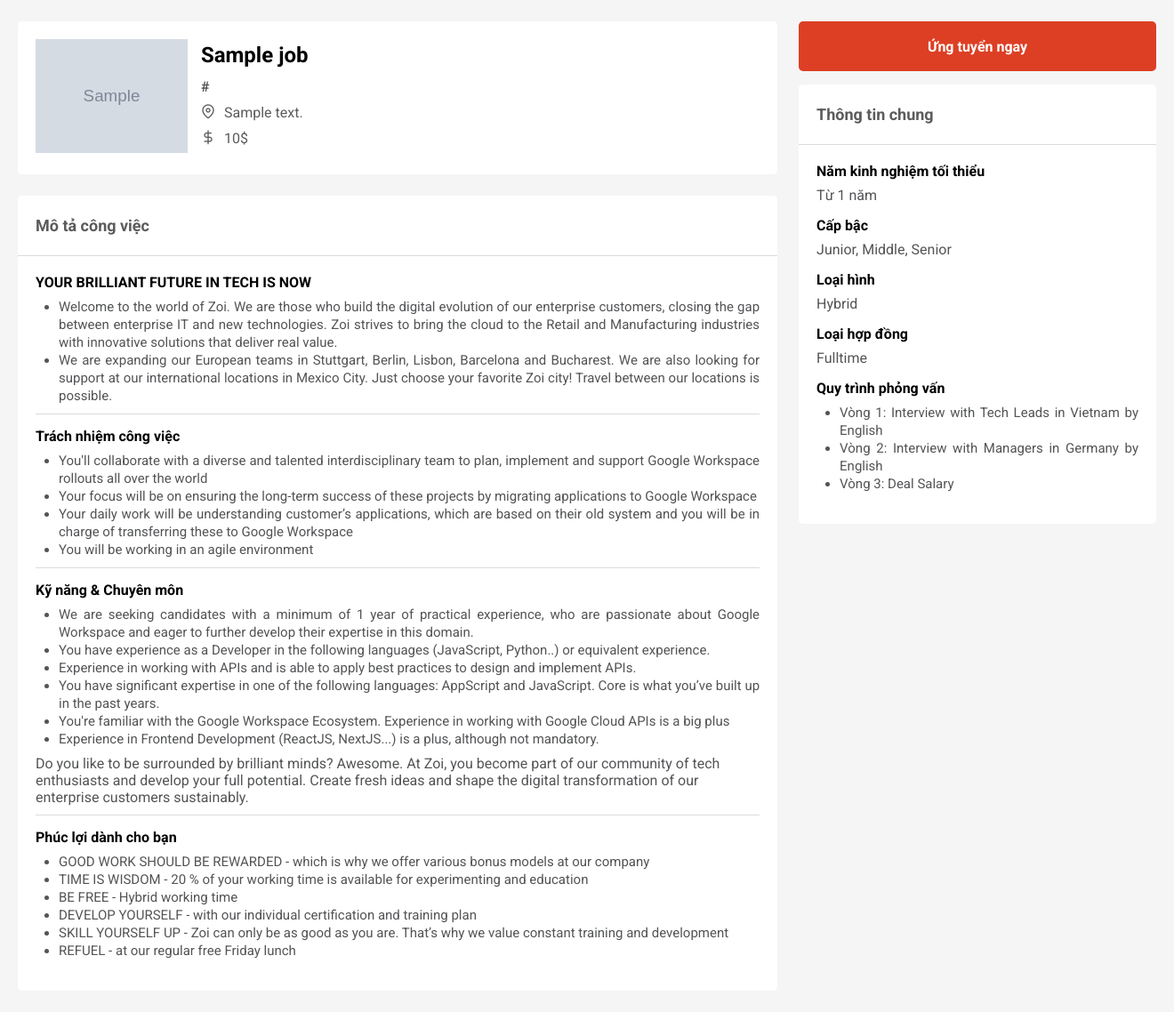
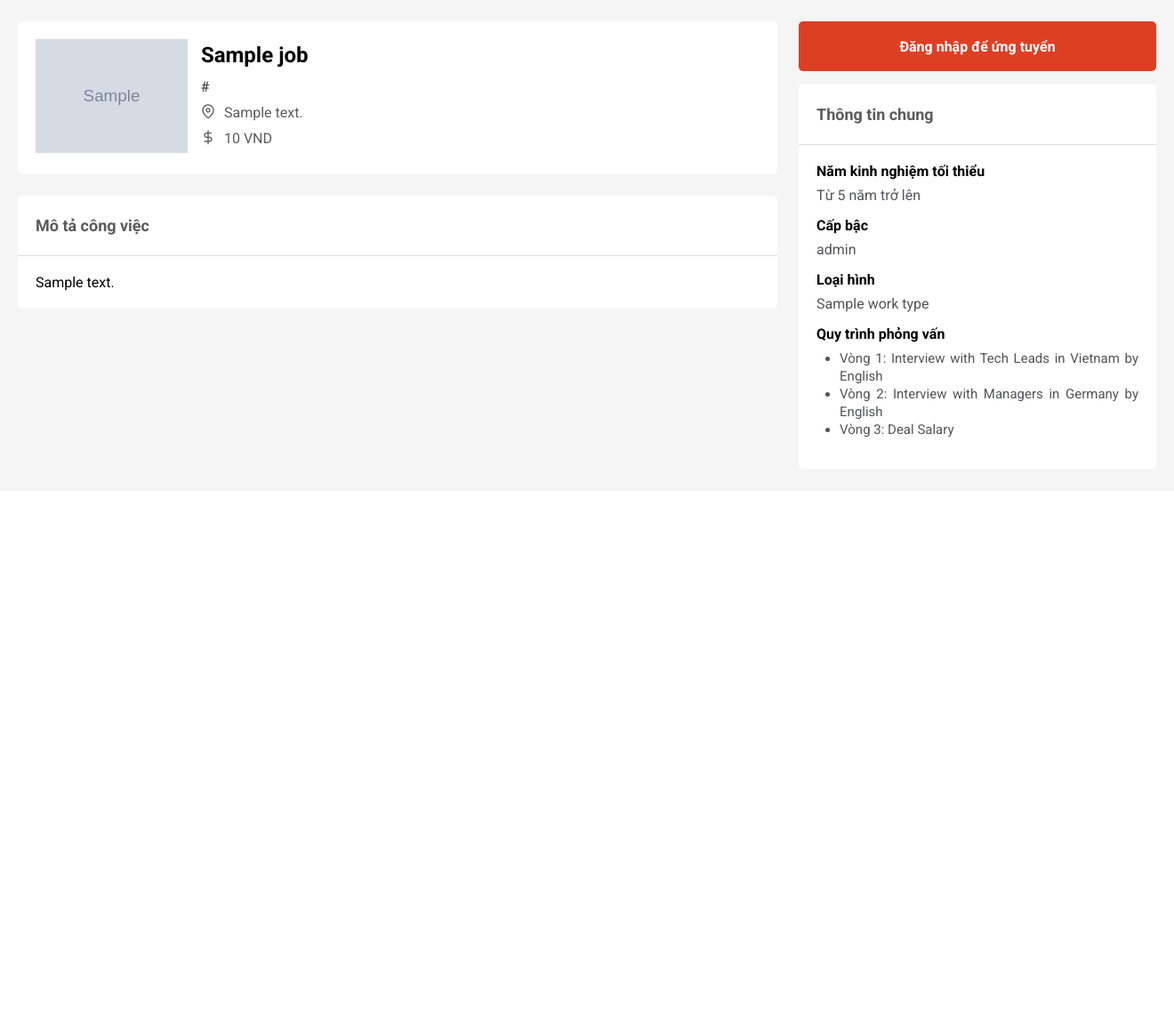
Before and after one commit to tranthetan/career, a Django app: template templates/app/detail.html in a window 1320 px wide. Shown: the part 40-1178 px from the top of the page at 89% size. After the commit the page ends 532 px from the top, so only its background shows below. Run offline with Django 5.2, Linux system fonts and the light colour scheme; the template is opened without the code that fills it: most values are stand-ins (such as "Sample title", 1, 10 or a date in 2020); grey boxes marked "Sample" are stand-in pictures; some web fonts are replaced.

Commit message:
update form apply

```diff
--- a/templates/app/detail.html
+++ b/templates/app/detail.html
@@ -1,14 +1,108 @@
 {% load static %}
 <!DOCTYPE html>
 <html lang="en">
+
 <head>
     <meta charset="UTF-8">
     <meta name="viewport" content="width=device-width, initial-scale=1.0">
     <title>Python</title>
     <link href="{% static 'css/style.css' %}" rel="stylesheet" type="text/css">
-    <link href="{% static 'css/feather.css' %}" rel="stylesheet" type="text/css">
+    <link href="{% static 'feather/feather.css' %}" rel="stylesheet" type="text/css">
     <link href="{% static 'css/h-detail.css' %}" rel="stylesheet" type="text/css">
+    <style>
+        .overlay-bg {
+            visibility: hidden;
+            opacity: 0;
+            transition: 0.3s ease;
+            position: fixed;
+            top: 0;
+            right: 0;
+            width: 100vw;
+            height: 100vh;
+            background-color: rgba(0, 0, 0, 0.6);
+            z-index: 2;
+        }
+
+        .overlay-bg.show {
+            display: unset;
+            visibility: visible;
+            opacity: 1;
+            transition: 0.3s ease;
+        }
+
+        .popup-form {
+            visibility: hidden;
+            opacity: 0;
+            position: fixed;
+            top: 50%;
+            left: 50%;
+            background: #f6f6f6;
+            width: 500px;
+            padding: 24px;
+            transform: translate(-50%, -50%);
+            z-index: 3;
+            transition: 0.3s all;
+        }
+
+        @media screen and (max-width: 559px) {
+            .popup-form {
+                width: 350px;
+            }
+        }
+
+        @media screen and (max-width: 359px) {
+            .popup-form {
+                width: 300px;
+            }
+        }
+
+        .popup-form.show {
+            visibility: visible;
+            opacity: 1;
+            transition: 0.3s all;
+        }
+
+        .popup-form .icon-close {
+            cursor: pointer;
+        }
+
+        .pform {
+            top: 0;
+            right: 0;
+            display: flex;
+            flex-direction: column;
+            gap: 16px;
+            height: -moz-fit-content;
+            height: fit-content;
+            width: calc(100% - 32px);
+        }
+
+        .pform .pform-title {
+            font-size: 28px;
+            font-weight: 700;
+        }
+
+        .pform .pform-input .input,
+        .pform .pform-input input {
+            padding: 8px 16px;
+            border: 1px solid #DCDCDC;
+            background: #f6f6f6;
+            width: 100%;
+        }
+
+        .pform .pform-button {
+            padding: 8px;
+            background: #DD3F24;
+            color: #f6f6f6;
+        }
+        .heighttext{
+            display:inline-block;
+            padding:15px 10px;
+            line-height:200%;
+        }
+    </style>
 </head>
+
 <body>
     <header class="header">
         <div class="t-container">
@@ -30,7 +124,7 @@
                     <div class="card-body">
                         <div class="flex">
                             <div class="img">
-                                <img src="{{company.thumbnail}}" alt="">
+                                <img src="{{company.thumbnail}}" alt="{{company.thumbnail}}">
                             </div>
                             <div class="info">
                                 <h1 class="title">{{job.title}}</h1>
@@ -45,7 +139,7 @@
                                 <div class="option">
                                     <div class="icon"><i class="fe fe-dollar-sign"></i></div>
                                     <div class="mb-2 flex last:mb-0">
-                                        <p>{{job.salary_range}}$</p>
+                                        <p>{{job.salary_range}} VND</p>
                                     </div>
                                 </div>
                             </div>
@@ -56,92 +150,46 @@
                 <div class="content-detail card">
                     <h2 class="card-title">Mô tả công việc</h2>
                     <div class="card-body">
-                        <div class="item border-bottom">
-                            <p class="item-title">YOUR BRILLIANT FUTURE IN TECH IS NOW</p>
-                            <div class="item-body">
-                                <ul>
-                                    <li>Welcome to the world of Zoi. We are those who build the digital evolution of our enterprise customers, closing the gap between enterprise IT and new technologies. Zoi strives to bring the cloud to the Retail and Manufacturing industries with innovative solutions that deliver real value.</li>
-                                    <li>We are expanding our European teams in Stuttgart, Berlin, Lisbon, Barcelona and Bucharest. We are also looking for support at our international locations in Mexico City. Just choose your favorite Zoi city! Travel between our locations is possible.</li>
-                                </ul>
-                            </div>
-                        </div>
-
-                        <div class="item border-bottom">
-                            <p class="item-title">Trách nhiệm công việc</p>
-                            <div class="item-body">
-                                <ul>
-                                    <li>You'll collaborate with a diverse and talented interdisciplinary team to plan, implement and support Google Workspace rollouts all over the world</li>
-                                    <li>Your focus will be on ensuring the long-term success of these projects by migrating applications to Google Workspace</li>
-                                    <li>Your daily work will be understanding customer’s applications, which are based on their old system and you will be in charge of transferring these to Google Workspace</li>
-                                    <li>You will be working in an agile environment</li>
-                                </ul>
-                            </div>
-                        </div>
-
-                        <div class="item border-bottom">
-                            <p class="item-title">Kỹ năng & Chuyên môn</p>
-                            <div class="item-body">
-                                <ul>
-                                    <li>We are seeking candidates with a minimum of 1 year of practical experience, who are passionate about Google Workspace and eager to further develop their expertise in this domain.</li>
-                                    <li>You have experience as a Developer in the following languages (JavaScript, Python..) or equivalent experience.</li>
-                                    <li>Experience in working with APIs and is able to apply best practices to design and implement APIs.</li>
-                                    <li>You have significant expertise in one of the following languages: AppScript and JavaScript. Core is what you’ve built up in the past years.</li>
-                                    <li>You're familiar with the Google Workspace Ecosystem. Experience in working with Google Cloud APIs is a big plus</li>
-                                    <li>Experience in Frontend Development (ReactJS, NextJS...) is a plus, although not mandatory.</li>
-                                </ul>
-                                <p>Do you like to be surrounded by brilliant minds? Awesome. At Zoi, you become part of our community of tech enthusiasts and develop your full potential. Create fresh ideas and shape the digital transformation of our enterprise customers sustainably.</p>
-                            </div>
-                        </div>
-
-                        <div class="item">
-                            <p class="item-title">Phúc lợi dành cho bạn</p>
-                            <div class="item-body">
-                                <ul>
-                                    <li>GOOD WORK SHOULD BE REWARDED - which is why we offer various bonus models at our company</li>
-                                    <li>TIME IS WISDOM - 20 % of your working time is available for experimenting and education</li>
-                                    <li>BE FREE - Hybrid working time</li>
-                                    <li>DEVELOP YOURSELF - with our individual certification and training plan</li>
-                                    <li>SKILL YOURSELF UP - Zoi can only be as good as you are. That’s why we value constant training and development</li>
-                                    <li>REFUEL - at our regular free Friday lunch</li>
-                                </ul>
-                            </div>
-                        </div>
-
+                        {{job.description}}
                     </div>
                 </div>
             </div>
 
             <div class="right-side">
-                <button class="btn-apply">Ứng tuyển ngay</button>
-
+                {% if user.is_authenticated %}
+                <button onclick="popupFormShow()" class="btn-apply">Ứng tuyển ngay</button>
+                {% else %}
+                <button onclick="openLogin()" class="btn-apply">Đăng nhập để ứng tuyển</button>
+                {% endif %}
                 <div class="card">
                     <h2 class="card-title">Thông tin chung</h2>
                     <div class="card-body">
                         <div class="item">
                             <p class="item-title">Năm kinh nghiệm tối thiểu</p>
                             <div class="item-body">
-                               <p>Từ 1 năm</p>
+                                {% if job.level == "intern" %}
+                                <p>Không yêu cầu kinh nghiệm</p>
+                                {% elif job.level == "junior" %}
+                                <p>Từ 1 - 2 năm</p>
+                                {% elif job.level == "middle" %}
+                                <p>Từ 2 -4 năm</p>
+                                {% else %}
+                                <p>Từ 5 năm trở lên</p>
+                                {% endif %}
                             </div>
                         </div>
 
                         <div class="item">
                             <p class="item-title">Cấp bậc</p>
                             <div class="item-body">
-                               <p>Junior, Middle, Senior</p>
+                                <p>{{job.level}}</p>
                             </div>
                         </div>
 
                         <div class="item">
                             <p class="item-title">Loại hình</p>
                             <div class="item-body">
-                               <p>Hybrid</p>
-                            </div>
-                        </div>
-
-                        <div class="item">
-                            <p class="item-title">Loại hợp đồng</p>
-                            <div class="item-body">
-                               <p>Fulltime</p>
+                                <p>{{job.work_type.name}}</p>
                             </div>
                         </div>
 
@@ -161,5 +209,74 @@
             </div>
         </div>
     </section>
+    <div id="popupForm" class="popup-form">
+        <div onclick="closeMenu()" class="icon-close text-end mb-1">
+            <svg xmlns="http://www.w3.org/2000/svg" width="25" height="25" viewBox="0 0 25 25" fill="none">
+                <path d="M18.7744 6.80957L6.77441 18.8096" stroke="black" stroke-width="2" stroke-linecap="round"
+                    stroke-linejoin="round" />
+                <path d="M6.77441 6.80957L18.7744 18.8096" stroke="black" stroke-width="2" stroke-linecap="round"
+                    stroke-linejoin="round" />
+            </svg>
+        </div>
+        <div class="pform">
+            <div class="pform-title">
+                Ứng tuyển
+            </div>
+            <form action="{% url 'job-apply' %}" method="post">
+                <div class="pform-input">
+                    <div class="input-box input-full">
+                        <span class="details">Cover letter</span>
+                        <input class="heighttext" type="text" name="cover_letter" id="cover_letter" required>
+                    </div>
+                    <div class="input-box input-full">
+                        <span class="details">Resume</span>
+                        <input type="file" name="resume_path" id="resume_path" required>
+                    </div>
+                </div>
+                <div>
+                    <button type="submit" class="pform-button">Apply</button>
+                </div>
+            </form>
+        </div>
+    </div>
+    <div id="overlayBG" class="overlay-bg"></div>
 </body>
+
 </html>
+<script>
+    // POPUP FORM
+    let isForm = false;
+    let popupForm = document.getElementById('popupForm');
+    let overlayBG = document.getElementById('overlayBG'); // get element bg dark
+
+    function popupFormShow() {
+        if (!isForm) {
+            document.body.style.overflowY = 'hidden';
+            popupForm.classList.add("show");
+            overlayBG.classList.add("show");
+            isForm = !isForm;
+        }
+        else {
+            document.body.style.overflowY = 'unset';
+            popupForm.classList.remove("show");
+            overlayBG.classList.remove("show");
+            isForm = !isForm;
+        }
+    }
+
+    function closeMenu() {
+        document.body.style.overflowY = 'unset';
+
+        // Close Menu Recruitment
+        if (document.getElementsByClassName('popup-form show').length > 0) {
+            document.getElementById('popupForm').classList.remove('show');
+            isForm = !isForm;
+            overlayBG.classList.remove("show");
+        }
+    }
+
+    function openLogin()
+    {
+        window.location.href = "/login";
+    }
+</script>
```
